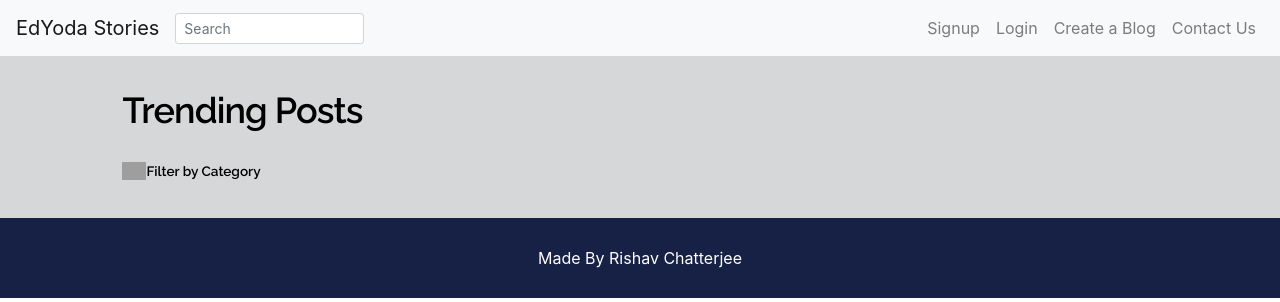
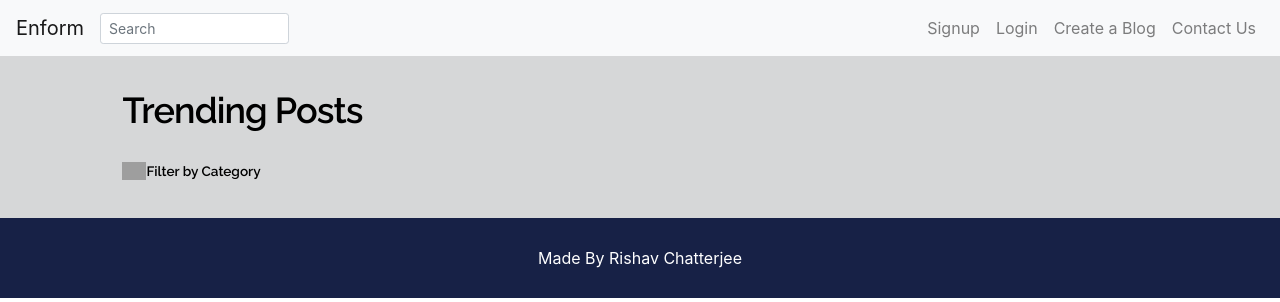
Before and after one commit to foxowl-ops/BlogWebApp, a Django app: template blog/templates/blog/stories.html in a window 1280 px wide. Shown: the top 302 px of the page. Run offline with Django 3.2, Linux system fonts and the light colour scheme; the template is opened without the code that fills it, so the values that code supplies are empty; parts of the project's set-up code (start-up, migrations or seed data) failed here and were passed over; some libraries are stand-ins or nearby versions; grey boxes are pictures that could not be loaded.

Commit message:
Changed name
changed the name from "EdYoda stories" to "Enform"

```diff
--- a/blog/templates/blog/base.html
+++ b/blog/templates/blog/base.html
@@ -18,7 +18,7 @@
         <section id="title">
 
             <nav class="navbar navbar-expand-lg navbar-light bg-light" >
-                <a class="navbar-brand" href="{% url 'home' %}">EdYoda Stories</a>
+                <a class="navbar-brand" href="{% url 'home' %}">Enform</a>
                 {% block search_bar %}
                 {% endblock %}
                 <button class="navbar-toggler" type="button" data-toggle="collapse" data-target="#navbarSupportedContent" aria-controls="navbarSupportedContent" aria-expanded="false" aria-label="Toggle navigation">
```
Also changed, not shown: db.sqlite3, media/blog/Blink-Book-Review-By-Malcolm-Gladwell-2020.webp (added).
